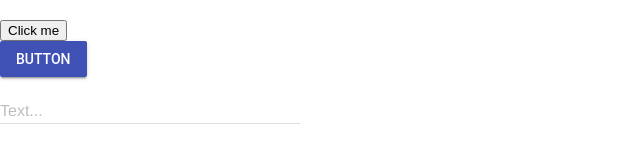
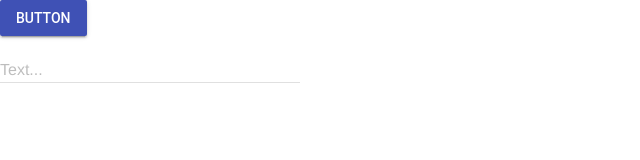
Before and after one commit to Lucas-Tyman/ICS2O-Unit1-07-HTML, a plain HTML site: page index.html in a window 1280 px wide. Shown: the whole page, without its empty margins (0-640 px from the left). Drawn offline with nearby package versions, Linux system fonts and the light colour scheme.

Commit message:
removed button

```diff
--- a/index.html
+++ b/index.html
@@ -22,9 +22,6 @@
         alert("Hello, Wordl!")
       }
     </script>
-    <br>
-    <button onclick="myButtonClicked()">Click me</button>
-    <br>
     <!-- Colored raised button -->
      <button class="mdl-button mdl-js-button mdl-button--raised mdl-button--colored">
       Button
```
